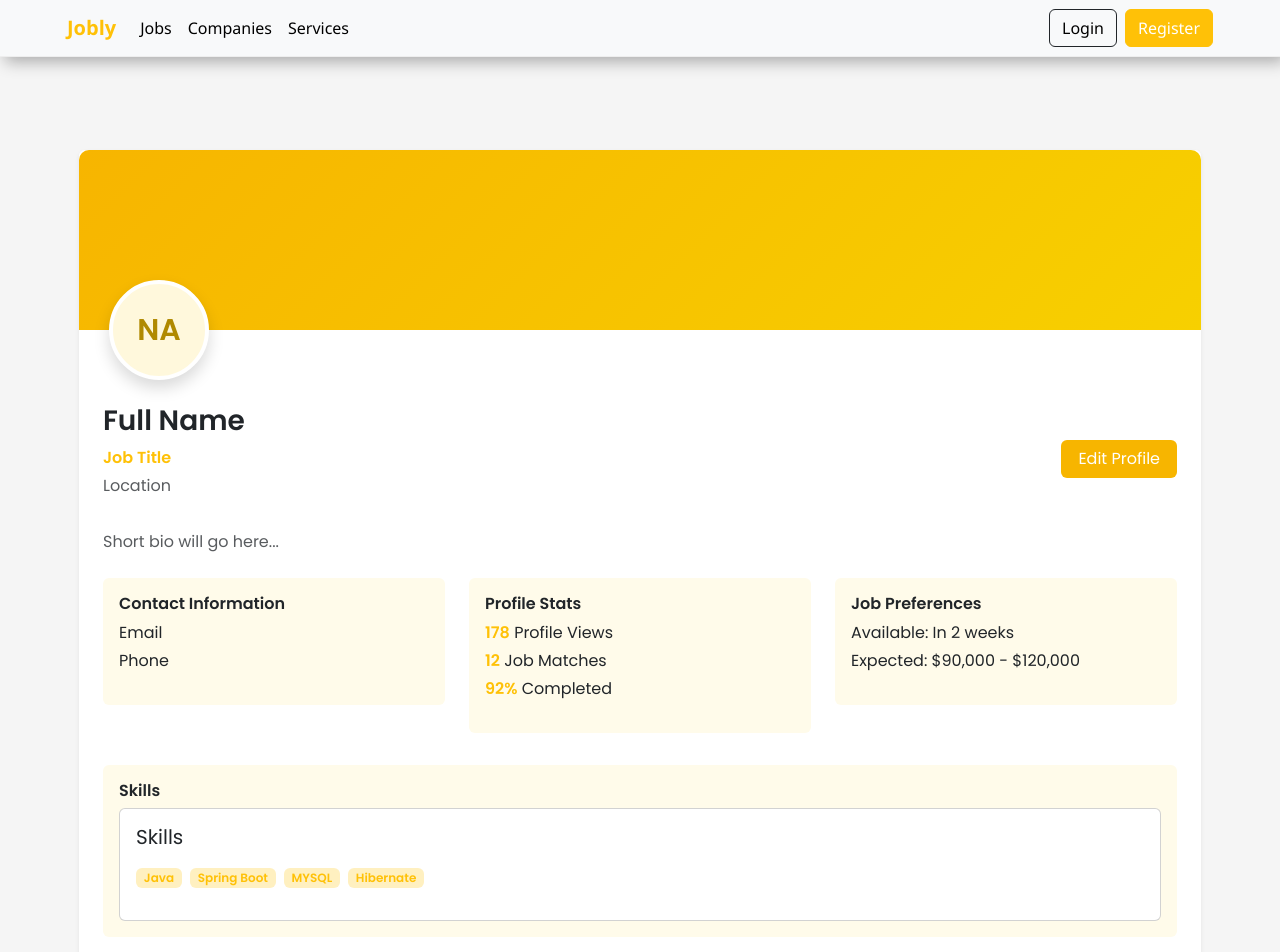
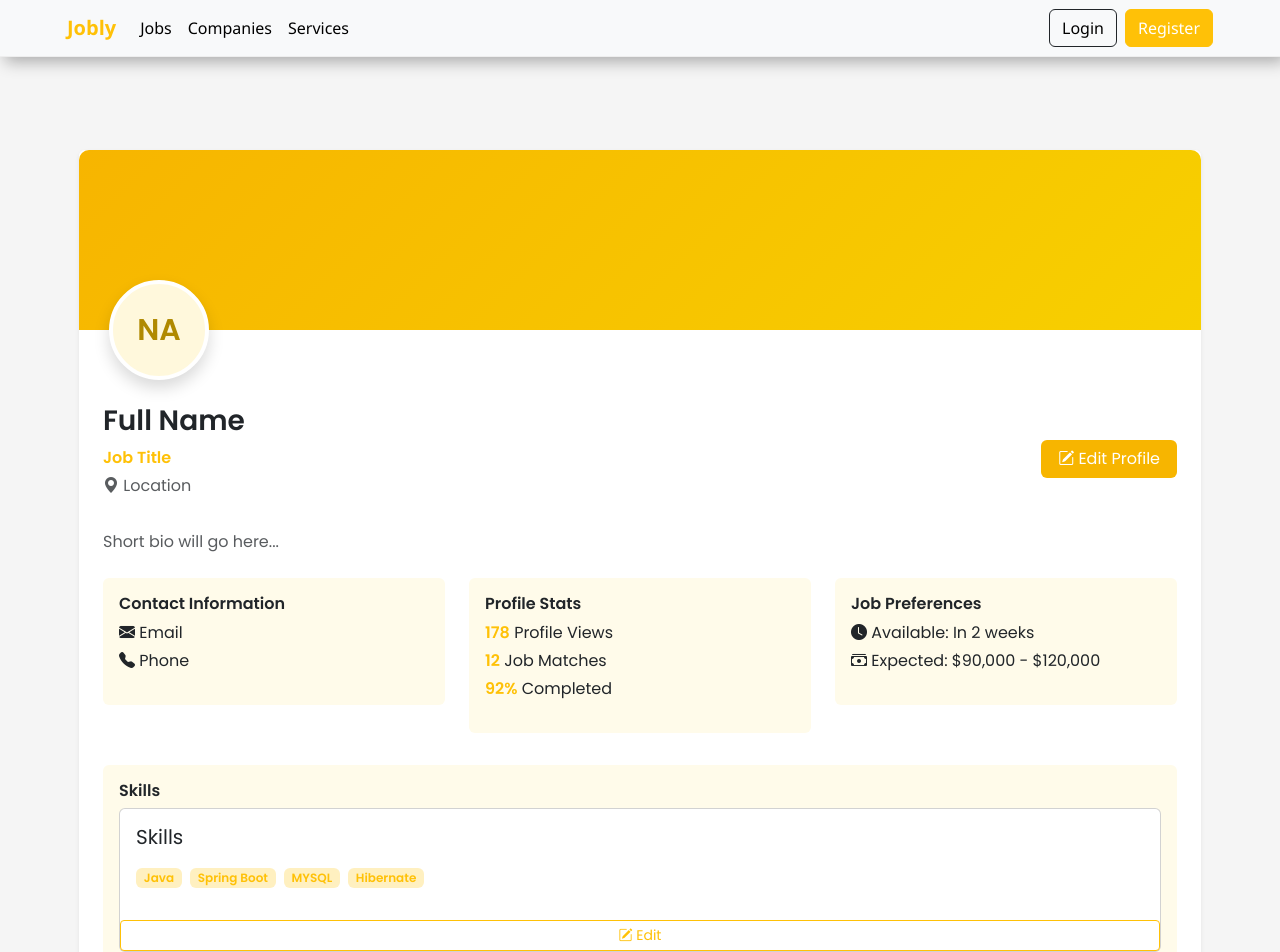
Before and after one commit to akhilbabu20295/Jobly-UI, a React (Vite) app in the folder jobly-app/: page /profile in a window 1280 px wide. Shown: the top 952 px of the page. Built offline with nearby package versions, Linux system fonts and the light colour scheme; no server answers.

Commit message:
Added bootstrap icons

```diff
--- a/jobly-app/package.json
+++ b/jobly-app/package.json
@@ -16,6 +16,7 @@
     "@fortawesome/react-fontawesome": "^0.2.2",
     "axios": "^1.9.0",
     "bootstrap": "^5.3.5",
+    "bootstrap-icons": "^1.13.1",
     "react": "^19.0.0",
     "react-bootstrap": "^2.10.9",
     "react-dom": "^19.0.0",
--- a/jobly-app/src/App.jsx
+++ b/jobly-app/src/App.jsx
@@ -13,6 +13,7 @@ import 'bootstrap/dist/css/bootstrap.min.css';
 import JobDetail from './components/JobDetail';
 import JobList from './components/JobList';
 import ForgotPassword from './components/ForgotPassword';
+import "bootstrap-icons/font/bootstrap-icons.css";
 
 
 function App() {
--- a/jobly-app/src/user/UpdateProfileModal.jsx
+++ b/jobly-app/src/user/UpdateProfileModal.jsx
@@ -95,8 +95,10 @@ const UpdateProfileModal = ({ show, handleClose, profileData }) => {
               value={formData.bio}
               onChange={handleChange}
               placeholder="Write your bio here..."
+              maxLength={255}
               required
             />
+            <small>{formData.bio.length}/255 characters</small>
           </Form.Group>
 
           {/* Personal Info */}
--- a/jobly-app/src/user/UserProfile.jsx
+++ b/jobly-app/src/user/UserProfile.jsx
@@ -84,6 +84,10 @@ const UserProfile = () => {
                 <span className="badge bg-warning bg-opacity-25 text-warning mb-3 me-2">MYSQL</span>
                 <span className="badge bg-warning bg-opacity-25 text-warning mb-3 me-2">Hibernate</span>
               </div>
+              <button className="btn btn-sm btn-outline-warning">
+              <i className="bi bi-pencil-square"></i> Edit
+             </button>
+
             </div>
           </div>
 
```
Also changed, not shown: 1 other file (tests, documents, lock files or other folders).
